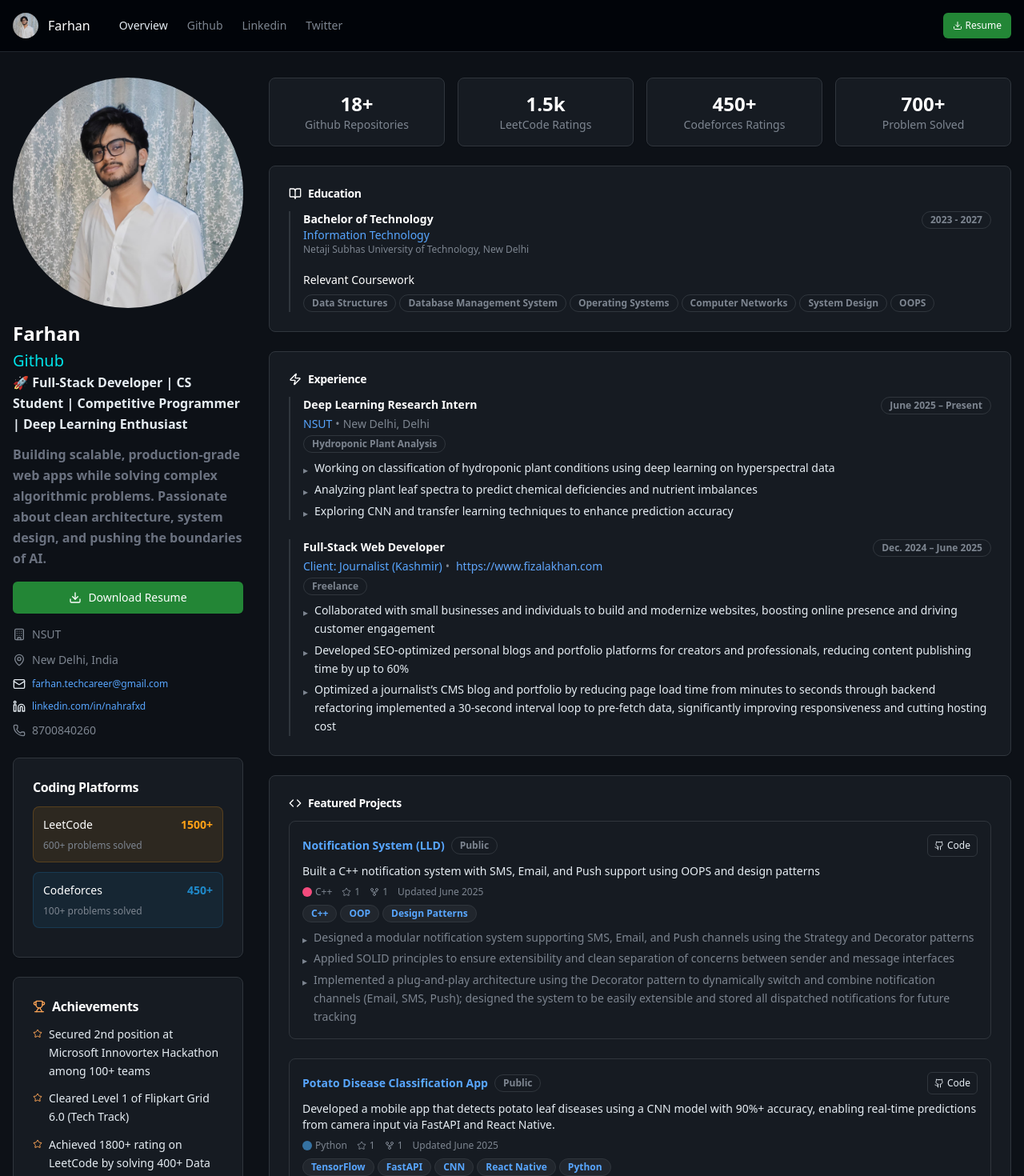
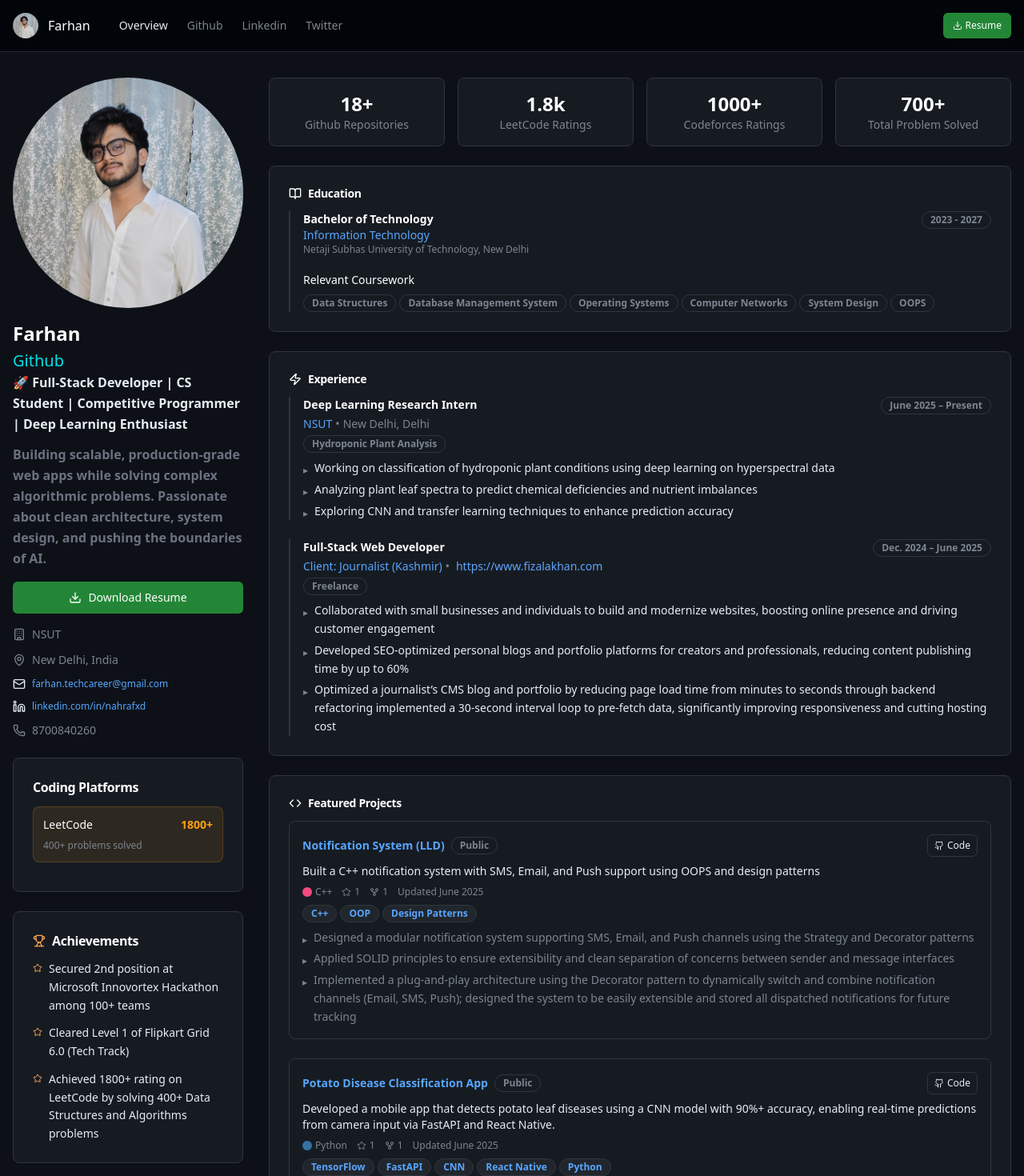
Before and after one commit to theNahraf/Github-Portfolio, a Next.js app: page / in a window 1280 px wide. Shown: the top 1470 px of the page at 80% size. Built offline with nearby package versions, Linux system fonts and the light colour scheme.

Commit message:
rating update

```diff
--- a/portfolio.tsx
+++ b/portfolio.tsx
@@ -175,22 +175,22 @@ highlights: [
   const codingStats = [
     {
       platform: "LeetCode",
-      rating: "1500+",
-      problems: "600+",
+      rating: "1800+",
+      problems: "400+",
       color: "text-[#ffa116]",
       bgColor: "bg-[#ffa116]/10",
       borderColor: "border-[#ffa116]/20",
       url: `https://www.leetcode.com/u/urraf`
     },
-    {
-      platform: "Codeforces",
-      rating: "450+",
-      problems: "100+",
-      color: "text-[#1f8acb]",
-      bgColor: "bg-[#1f8acb]/10",
-      borderColor: "border-[#1f8acb]/20",
-      url: `https://codeforces.com/profile/nahraf.xd`
-    },
+    // {
+    //   platform: "Codeforces",
+    //   rating: "450+",
+    //   problems: "100+",
+    //   color: "text-[#1f8acb]",
+    //   bgColor: "bg-[#1f8acb]/10",
+    //   borderColor: "border-[#1f8acb]/20",
+    //   url: `https://codeforces.com/profile/nahraf.xd`
+    // },
   ]
 
   return (
@@ -452,20 +452,20 @@ highlights: [
               </Card>
               <Card className="bg-[#161b22] border-[#30363d] hover:border-[#58a6ff] transition-colors min-w-0">
                 <CardContent className="p-2 sm:p-4 text-center">
-                  <div className="text-base sm:text-xl lg:text-2xl font-bold text-white">1.5k</div>
+                  <div className="text-base sm:text-xl lg:text-2xl font-bold text-white">1.8k</div>
                   <div className="text-xs sm:text-sm text-[#7d8590] truncate">LeetCode Ratings</div>
                 </CardContent>
               </Card>
               <Card className="bg-[#161b22] border-[#30363d] hover:border-[#58a6ff] transition-colors min-w-0">
                 <CardContent className="p-2 sm:p-4 text-center">
-                  <div className="text-base sm:text-xl lg:text-2xl font-bold text-white">450+</div>
+                  <div className="text-base sm:text-xl lg:text-2xl font-bold text-white">1000+</div>
                   <div className="text-xs sm:text-sm text-[#7d8590] truncate">Codeforces Ratings</div>
                 </CardContent>
               </Card>
               <Card className="bg-[#161b22] border-[#30363d] hover:border-[#58a6ff] transition-colors min-w-0">
                 <CardContent className="p-2 sm:p-4 text-center">
                   <div className="text-base sm:text-xl lg:text-2xl font-bold text-white">700+</div>
-                  <div className="text-xs sm:text-sm text-[#7d8590] truncate">Problem Solved</div>
+                  <div className="text-xs sm:text-sm text-[#7d8590] truncate">Total Problem Solved</div>
                 </CardContent>
               </Card>
             </div>
```
